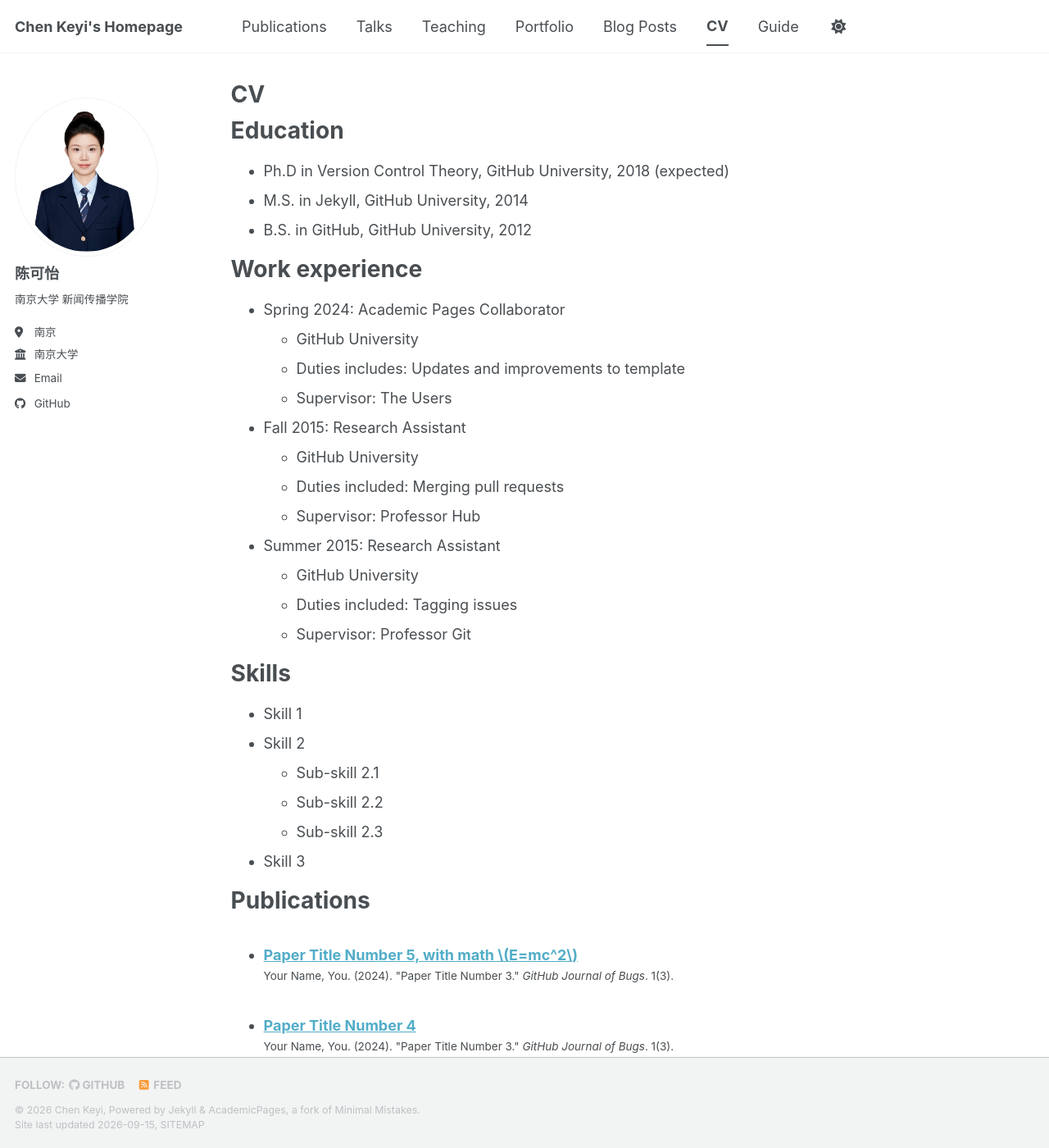
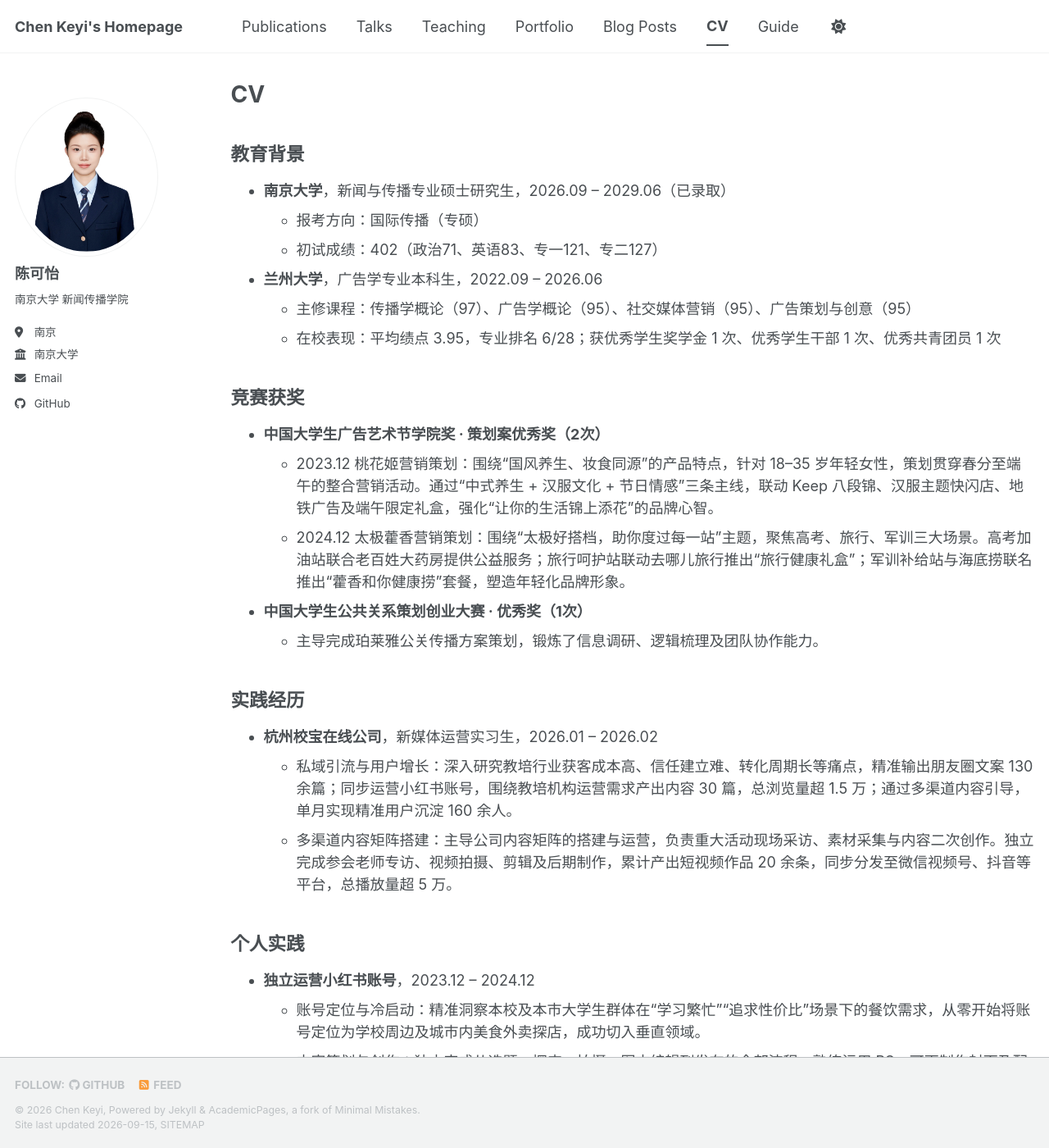
Before and after one commit to ChenKeyi0301/ChenKeyi0301.github.io, a Jekyll site: the page built from _pages/cv.md, in a window 1280 px wide and 1400 px high. Shown: the whole window at 82% size. Built offline with Jekyll 4.4.1, drawn with Linux system fonts in a browser that asks for light colours; a style sheet for code colours, icons or effects is not loaded; some of the changed text lies outside the part shown.

Commit message:
Update cv.md

```diff
--- a/_pages/cv.md
+++ b/_pages/cv.md
@@ -9,56 +9,37 @@ redirect_from:
 
 {% include base_path %}
 
-Education
-======
-* Ph.D in Version Control Theory, GitHub University, 2018 (expected)
-* M.S. in Jekyll, GitHub University, 2014
-* B.S. in GitHub, GitHub University, 2012
+## 教育背景
 
-Work experience
-======
-* Spring 2024: Academic Pages Collaborator
-  * GitHub University
-  * Duties includes: Updates and improvements to template
-  * Supervisor: The Users
+* **南京大学**，新闻与传播专业硕士研究生，2026.09 – 2029.06（已录取）
+  * 报考方向：国际传播（专硕）
+  * 初试成绩：402（政治71、英语83、专一121、专二127）
+* **兰州大学**，广告学专业本科生，2022.09 – 2026.06
+  * 主修课程：传播学概论（97）、广告学概论（95）、社交媒体营销（95）、广告策划与创意（95）
+  * 在校表现：平均绩点 3.95，专业排名 6/28；获优秀学生奖学金 1 次、优秀学生干部 1 次、优秀共青团员 1 次
 
-* Fall 2015: Research Assistant
-  * GitHub University
-  * Duties included: Merging pull requests
-  * Supervisor: Professor Hub
+## 竞赛获奖
 
-* Summer 2015: Research Assistant
-  * GitHub University
-  * Duties included: Tagging issues
-  * Supervisor: Professor Git
+* **中国大学生广告艺术节学院奖 · 策划案优秀奖（2次）**
+  * 2023.12 桃花姬营销策划：围绕“国风养生、妆食同源”的产品特点，针对 18–35 岁年轻女性，策划贯穿春分至端午的整合营销活动。通过“中式养生 + 汉服文化 + 节日情感”三条主线，联动 Keep 八段锦、汉服主题快闪店、地铁广告及端午限定礼盒，强化“让你的生活锦上添花”的品牌心智。
+  * 2024.12 太极藿香营销策划：围绕“太极好搭档，助你度过每一站”主题，聚焦高考、旅行、军训三大场景。高考加油站联合老百姓大药房提供公益服务；旅行呵护站联动去哪儿旅行推出“旅行健康礼盒”；军训补给站与海底捞联名推出“藿香和你健康捞”套餐，塑造年轻化品牌形象。
+* **中国大学生公共关系策划创业大赛 · 优秀奖（1次）**
+  * 主导完成珀莱雅公关传播方案策划，锻炼了信息调研、逻辑梳理及团队协作能力。
 
-Skills
-======
-* Skill 1
-* Skill 2
-  * Sub-skill 2.1
-  * Sub-skill 2.2
-  * Sub-skill 2.3
-* Skill 3
+## 实践经历
 
-Publications
-======
-  <ul>{% for post in site.publications reversed %}
-    {% include archive-single-cv.html %}
-  {% endfor %}</ul>
+* **杭州校宝在线公司**，新媒体运营实习生，2026.01 – 2026.02
+  * 私域引流与用户增长：深入研究教培行业获客成本高、信任建立难、转化周期长等痛点，精准输出朋友圈文案 130 余篇；同步运营小红书账号，围绕教培机构运营需求产出内容 30 篇，总浏览量超 1.5 万；通过多渠道内容引导，单月实现精准用户沉淀 160 余人。
+  * 多渠道内容矩阵搭建：主导公司内容矩阵的搭建与运营，负责重大活动现场采访、素材采集与内容二次创作。独立完成参会老师专访、视频拍摄、剪辑及后期制作，累计产出短视频作品 20 余条，同步分发至微信视频号、抖音等平台，总播放量超 5 万。
 
-Talks
-======
-  <ul>{% for post in site.talks reversed %}
-    {% include archive-single-talk-cv.html  %}
-  {% endfor %}</ul>
+## 个人实践
 
-Teaching
-======
-  <ul>{% for post in site.teaching reversed %}
-    {% include archive-single-cv.html %}
-  {% endfor %}</ul>
+* **独立运营小红书账号**，2023.12 – 2024.12
+  * 账号定位与冷启动：精准洞察本校及本市大学生群体在“学习繁忙”“追求性价比”场景下的餐饮需求，从零开始将账号定位为学校周边及城市内美食外卖探店，成功切入垂直领域。
+  * 内容策划与创作：独立完成从选题、探店、拍摄、图文编辑到发布的全部流程，熟练运用 PS、可画制作封面及配图。
+  * 数据分析与增长：通过分析小红书后台数据，不断优化发布策略与内容形式，累计发布笔记 20+ 篇，实现总浏览量 9 万+，单篇笔记最高浏览量 3.9 万+，总互动量 1.2 万+。
 
-Service and leadership
-======
-* Currently signed in to 43 different slack teams
+## 技能证书
+
+* **语言能力**：大学生英语六级证书，良好的听说读写能力
+* **通用技能**：计算机二级考试证书，熟练使用 Word、Excel、PowerPoint 等办公软件；熟练使用 PS、可画、创可贴等软件制作图片；熟练使用 PR、剪映等进行视频剪辑
```
